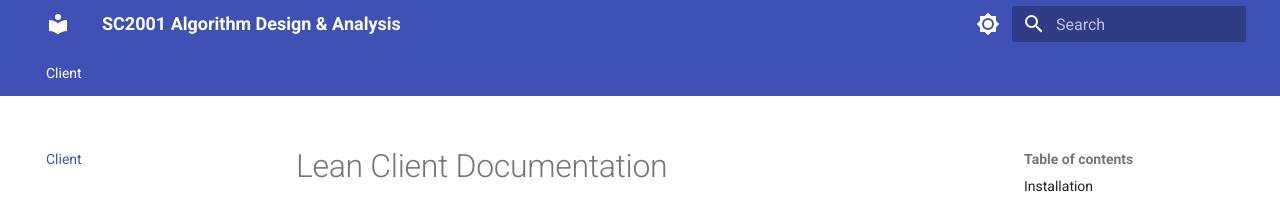
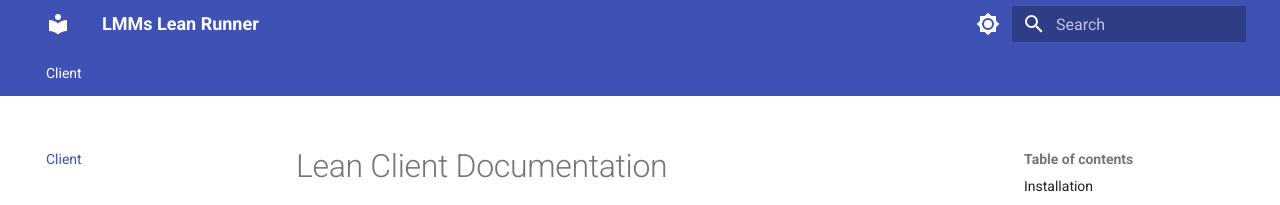
Before and after one commit to EvolvingLMMs-Lab/lean-runner, an MkDocs documentation site: the page built from docs/client/README.md, in a window 1280 px wide. Shown: the top 205 px of the page. Built offline with MkDocs 1.6.1 and Material for MkDocs 9.7.7, drawn with Linux system fonts in a browser that asks for light colours.

Commit message:
Update MkDocs configuration with new site name and URL

```diff
--- a/mkdocs.yml
+++ b/mkdocs.yml
@@ -1,5 +1,5 @@
-site_name: SC2001 Algorithm Design & Analysis
-site_url: https://pufanyi.github.io/SC2001/
+site_name: LMMs Lean Runner
+site_url: https://evolvinglmms-lab.github.io/lmms-lean-runner/
 theme:
   name: material
   palette:
```
